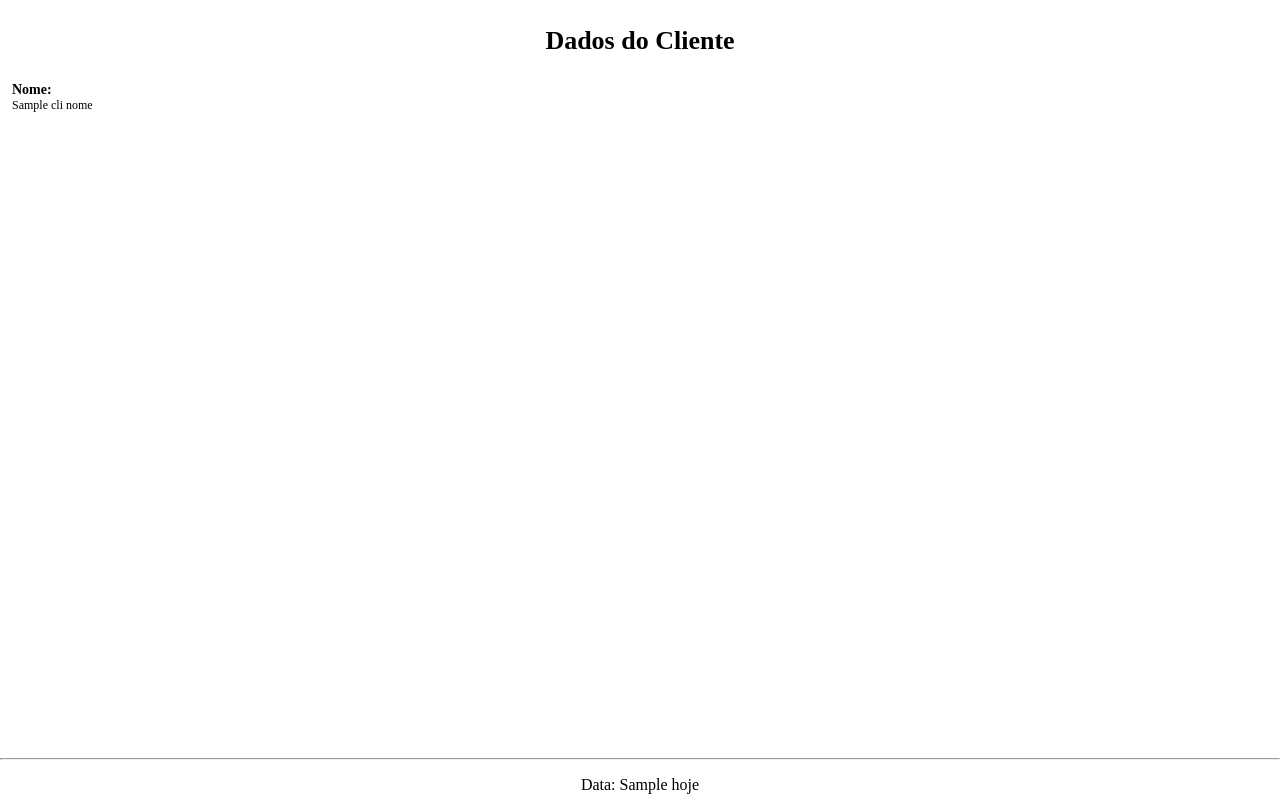
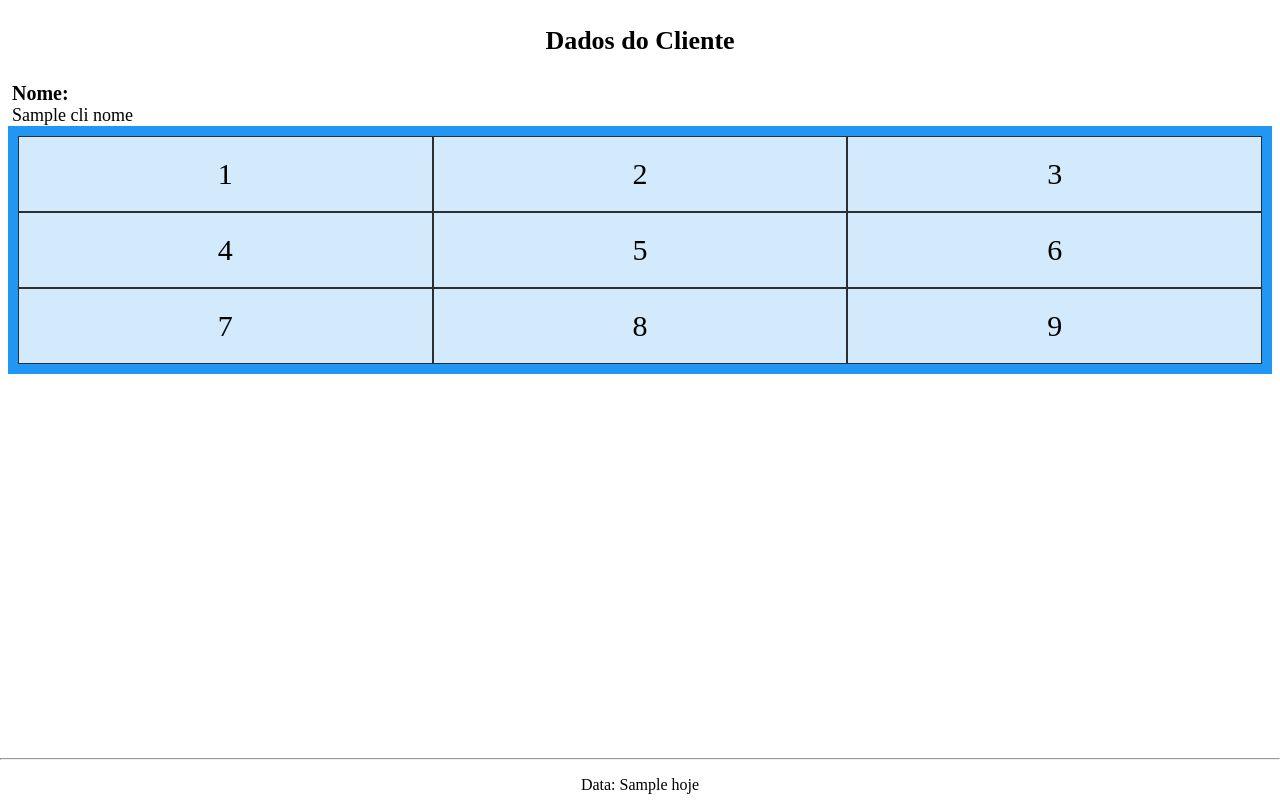
Before and after one commit to redcliver/marioseguros, a Django app: template home/templates/pdf.html in a window 1280 px wide. Run offline with Django 3.2, Linux system fonts and the light colour scheme; the template is opened without the code that fills it: most values are stand-ins (such as "Sample title", 1, 10 or a date in 2020).

Commit message:
1.11
teste pdf

```diff
--- a/home/templates/pdf.html
+++ b/home/templates/pdf.html
@@ -27,13 +27,27 @@
             text-align:center;
         }
         .formulario {
-            font-size: 14px;
+            font-size: 20px;
             font-weight: bold;
             padding:4px;
         }
         .dados {
-            font-size: 12px;
+            font-size: 18px;
             padding: 4px;
+        }
+        .grid-container {
+            display: grid;
+            grid-template-columns: auto auto auto;
+            background-color: #2196F3;
+            padding: 10px;
+        }
+
+        .grid-item {
+            background-color: rgba(255, 255, 255, 0.8);
+            border: 1px solid rgba(0, 0, 0, 0.8);
+            padding: 20px;
+            font-size: 30px;
+            text-align: center;
         }
     </style>
 </head>
@@ -43,8 +57,19 @@
             <p>Dados do Cliente</p>
         </div>
         <div>
+
             <label class="formulario">Nome:</label><br />
             <label class="dados">{{cli_nome}}</label>
+        <div class="grid-container">
+            <div class="grid-item">1</div>
+            <div class="grid-item">2</div>
+            <div class="grid-item">3</div>
+            <div class="grid-item">4</div>
+            <div class="grid-item">5</div>
+            <div class="grid-item">6</div>
+            <div class="grid-item">7</div>
+            <div class="grid-item">8</div>
+            <div class="grid-item">9</div>
         </div>
 
         <div class="pe">
```
